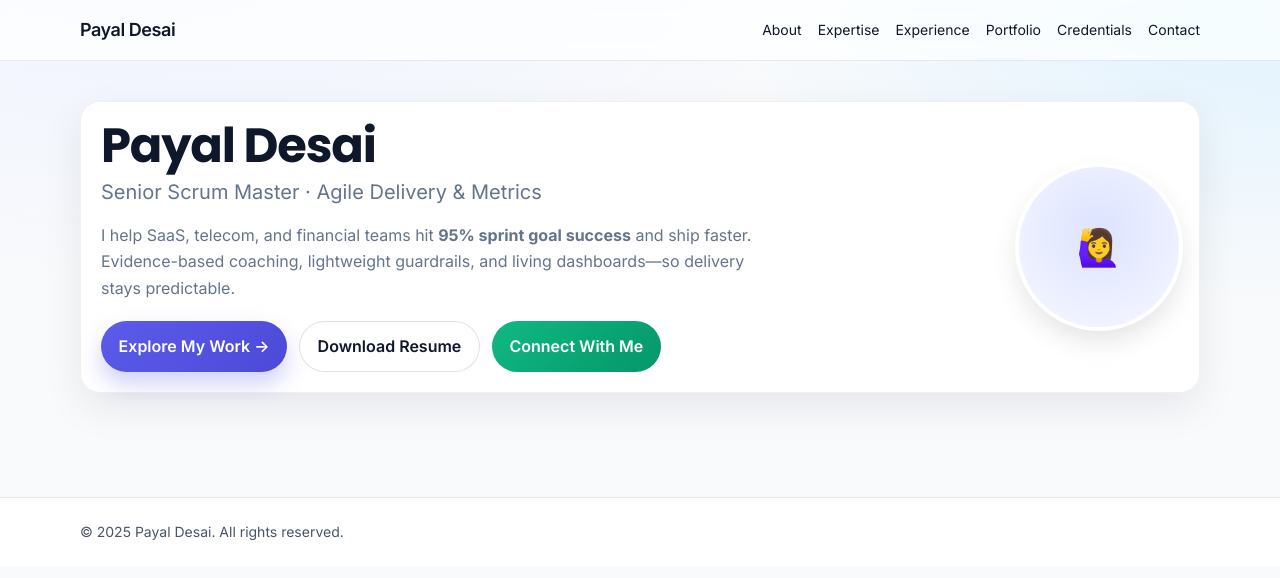
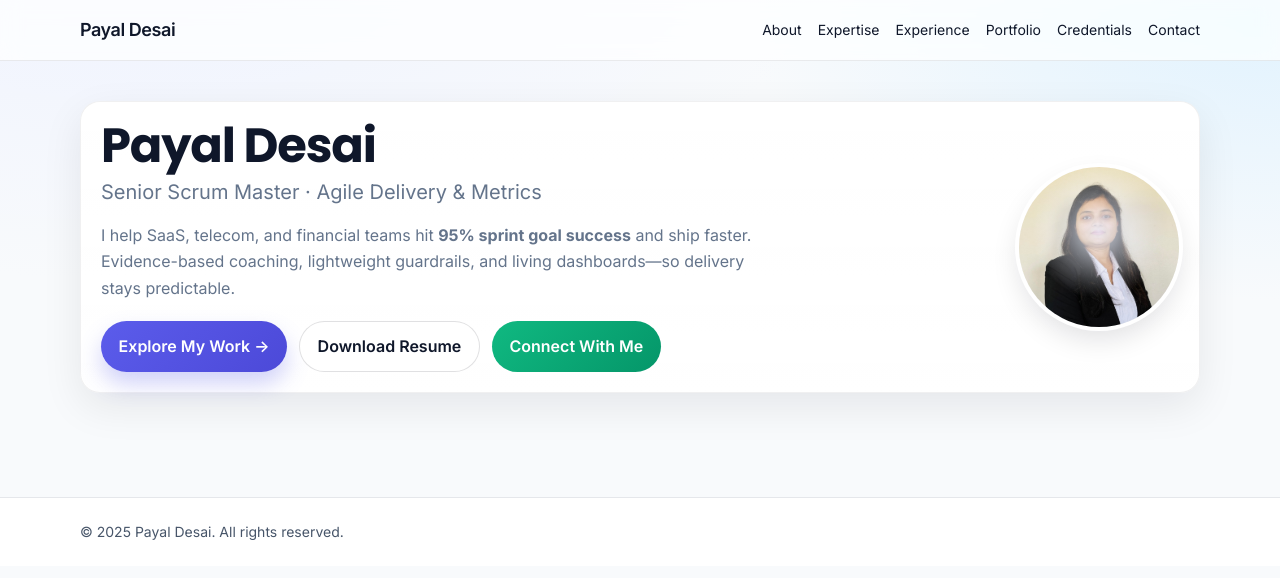
Before and after one commit to dirghak/Payal-Desai, a Next.js app: page / in a window 1280 px wide. Shown: the top 578 px of the page. Built offline with nearby package versions, Linux system fonts and the light colour scheme.

Commit message:
Update page.tsx

```diff
--- a/app/page.tsx
+++ b/app/page.tsx
@@ -36,11 +36,33 @@ export default function Page() {
           </div>
 
           {/* Optional profile circle (replace src) */}
-          <div className="shrink-0">
+          {/* <div className="shrink-0">
             <div style={{width:160,height:160}} className="rounded-full overflow-hidden ring-4 ring-white shadow-[0_12px_28px_rgba(2,6,23,.12)] bg-[radial-gradient(circle_at_50%_40%,#DDE3FF,#F7F8FF)] flex items-center justify-center">
               <span className="text-4xl">🙋‍♀️</span>
             </div>
-          </div>
+          </div> */}
+
+          <div className="shrink-0">
+  <div
+    style={{ width: 160, height: 160 }}
+    className="relative rounded-full overflow-hidden ring-4 ring-white shadow-[0_12px_28px_rgba(2,6,23,.12)]"
+  >
+    {/* Subtle halo behind the photo */}
+    <div
+      className="absolute inset-0 pointer-events-none"
+      style={{
+        background:
+          "radial-gradient(60% 60% at 50% 40%, rgba(238,242,255,0.9), rgba(255,255,255,0) 70%)",
+      }}
+    />
+    <img
+      src="/photo.jpeg"        // <-- if you used a different file name, change it here
+      alt="Payal Desai"
+      className="w-full h-full object-cover"
+      loading="eager"
+    />
+  </div>
+</div>
         </div>
 
         {/* KPIs row */}
```
